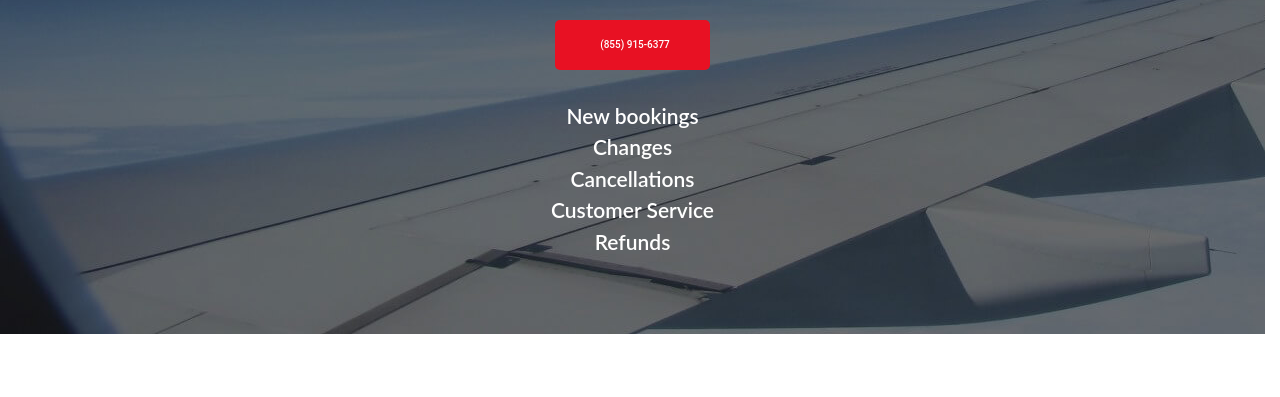
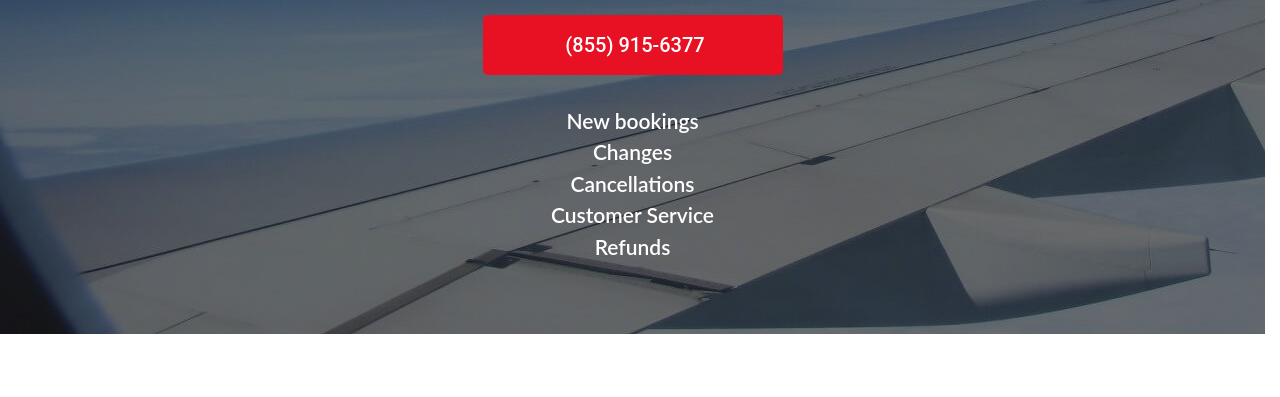
Before and after one commit to fgitpush/amp, a plain HTML site: page index.html in a window 1280 px wide. Shown: the part 403-800 px from the top of the page. Drawn offline with Linux system fonts and the light colour scheme.

Commit message:
.....................

```diff
--- a/index.html
+++ b/index.html
@@ -608,14 +608,15 @@ Airlines Booking Number</h2>		</div>
 				<div class="elementor-element elementor-element-7e843b4 elementor-align-center elementor-widget elementor-widget-button" data-id="7e843b4" data-element_type="widget" data-widget_type="button.default">
 				<div class="elementor-widget-container">
 					<div class="elementor-button-wrapper">
-			<a href="tel:+18559156377" class="elementor-button-link elementor-button elementor-size-lg" role="button">
-						<span class="elementor-button-content-wrapper">
-						<span class="elementor-button-icon elementor-align-icon-left">
+			<a href="tel:+18559156377" class="elementor-button-link elementor-button elementor-size-lg" role="button" style="width:300px; font-size:20px;"
+>
+						<span class="elementor-button-content-wrapper"  >
+						<span class="elementor-button-icon elementor-align-icon-left"  >
 					</span>
 
 
 
-						<span style="font-size:10px;" class="elementor-button-text">(855) 915-6377</span>
+						<span style="font-size:20px;" class="elementor-button-text">(855) 915-6377</span>
 		</span>
 					</a>
 		</div>
```
Also changed, not shown: 1 other file.
